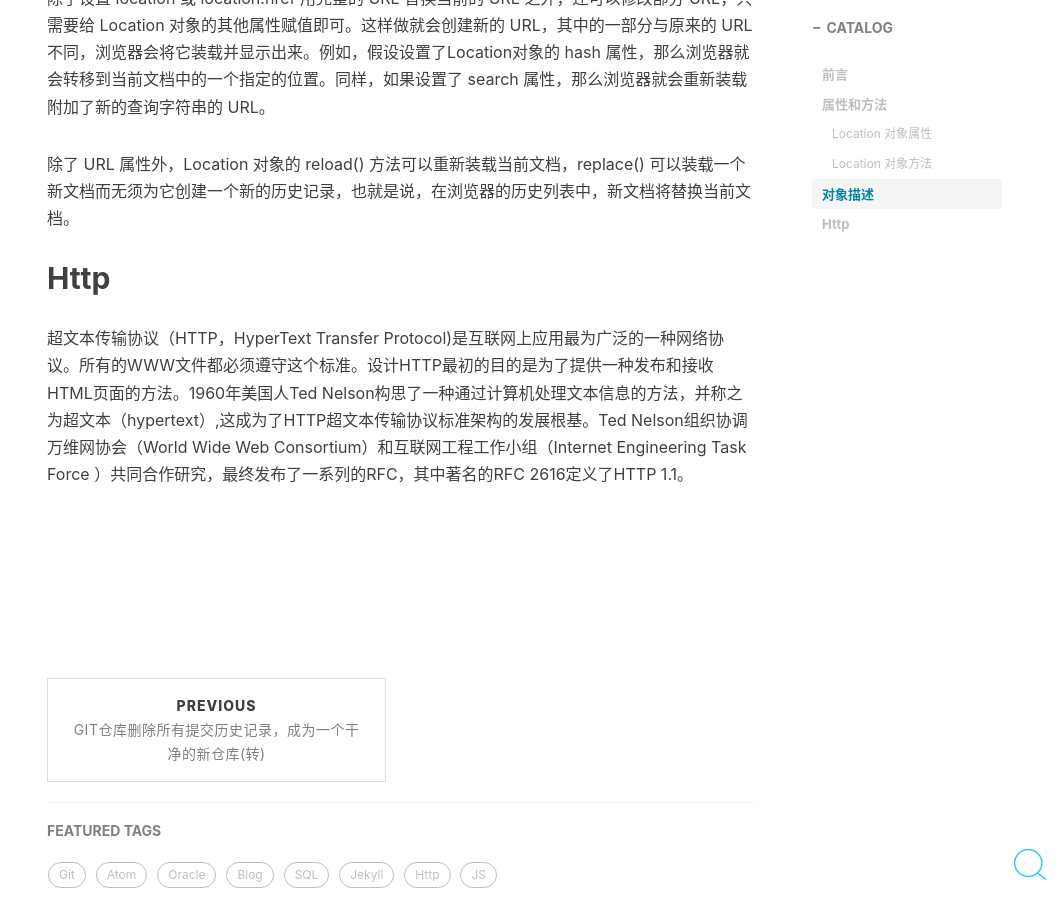
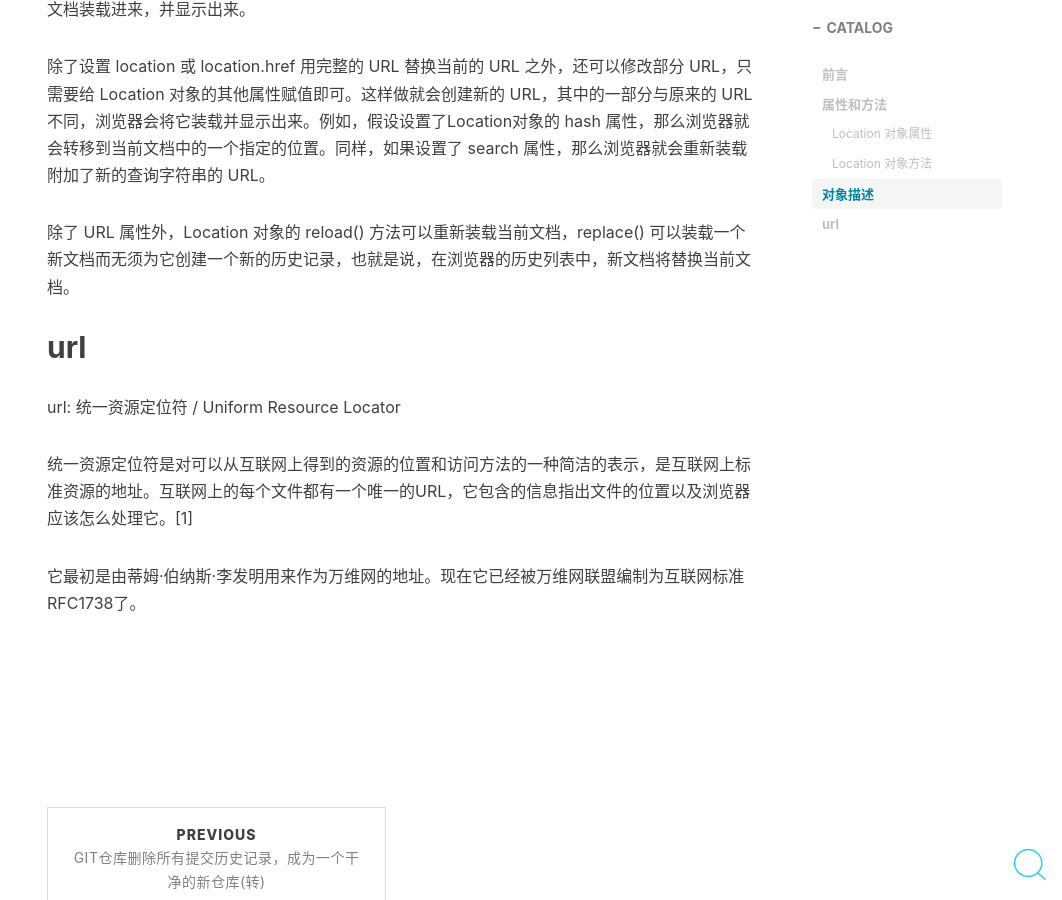
Before and after one commit to FeDemo/fedemo.github.io, a Jekyll site: the page built from _posts/2017-12-21-http_window.location.md, in a window 1280 px wide and 900 px high, scrolled down 3055 px. Shown: the whole window, without its empty margins (218-1280 px from the left). Built offline with Jekyll 4.4.1, drawn with Linux system fonts in a browser that asks for light colours; nearby versions of some CDN libraries; comment, search, counter and statistics services are not loaded; some of the changed text lies outside the part shown.

Commit message:
update post

```diff
--- a/_posts/2017-12-21-http_window.location.md
+++ b/_posts/2017-12-21-http_window.location.md
@@ -17,7 +17,7 @@
 
 location是一个常用的对象,我们可以通过他获得有关当前 **URL** 的信息
 
-PS: window.location和document.location互相等价的，可以交换使用
+PS: window.location等价于document.location，可以交换使用
 
 关于他的属性以及一些方法却一直记得不是很熟,在这里做一个简单的笔记,方便以后查看
 
@@ -36,13 +36,13 @@
 |hash|从井号 (#) 开始的 URL（锚）|#cn|
 |host|主机名和当前 URL 的端口号|4000|
 |hostname|当前 URL 的主机名|127.0.0.1|
-|href|完整的 URL|127.0.0.1:4000/2017/12/21/http_window.location/?name=fedemo&&id=001#cn|
+|href|完整的 URL|http://127.0.0.1:4000/2017/12/21/http_window.location/?name=fedemo&&id=001#cn|
 |pathname|当前 URL 的路径部分|/2017/12/21/http_window.location/|
 |port|当前 URL 的端口号|4000|
 |protocol|当前 URL 的协议|http|
 |search|从问号 (?) 开始的 URL（查询部分）|?name=fedemo&&id=001|
 
-PS: `hash`和`search`,实际上是截取第一个#(?)之后的字段
+PS: `hash`和`search`,实质上是截取第一个#(?)之后的字段
 <br>
 #### Location 对象方法
 
@@ -77,9 +77,14 @@
 
 除了 URL 属性外，Location 对象的 reload() 方法可以重新装载当前文档，replace() 可以装载一个新文档而无须为它创建一个新的历史记录，也就是说，在浏览器的历史列表中，新文档将替换当前文档。
 
-## Http
+## url
 
-超文本传输协议（HTTP，HyperText Transfer Protocol)是互联网上应用最为广泛的一种网络协议。所有的WWW文件都必须遵守这个标准。设计HTTP最初的目的是为了提供一种发布和接收HTML页面的方法。1960年美国人Ted Nelson构思了一种通过计算机处理文本信息的方法，并称之为超文本（hypertext）,这成为了HTTP超文本传输协议标准架构的发展根基。Ted Nelson组织协调万维网协会（World Wide Web Consortium）和互联网工程工作小组（Internet Engineering Task Force ）共同合作研究，最终发布了一系列的RFC，其中著名的RFC 2616定义了HTTP 1.1。
+url: 统一资源定位符 / Uniform Resource Locator
+
+统一资源定位符是对可以从互联网上得到的资源的位置和访问方法的一种简洁的表示，是互联网上标准资源的地址。互联网上的每个文件都有一个唯一的URL，它包含的信息指出文件的位置以及浏览器应该怎么处理它。[1]
+
+它最初是由蒂姆·伯纳斯·李发明用来作为万维网的地址。现在它已经被万维网联盟编制为互联网标准RFC1738了。
+
 
 
 
```
